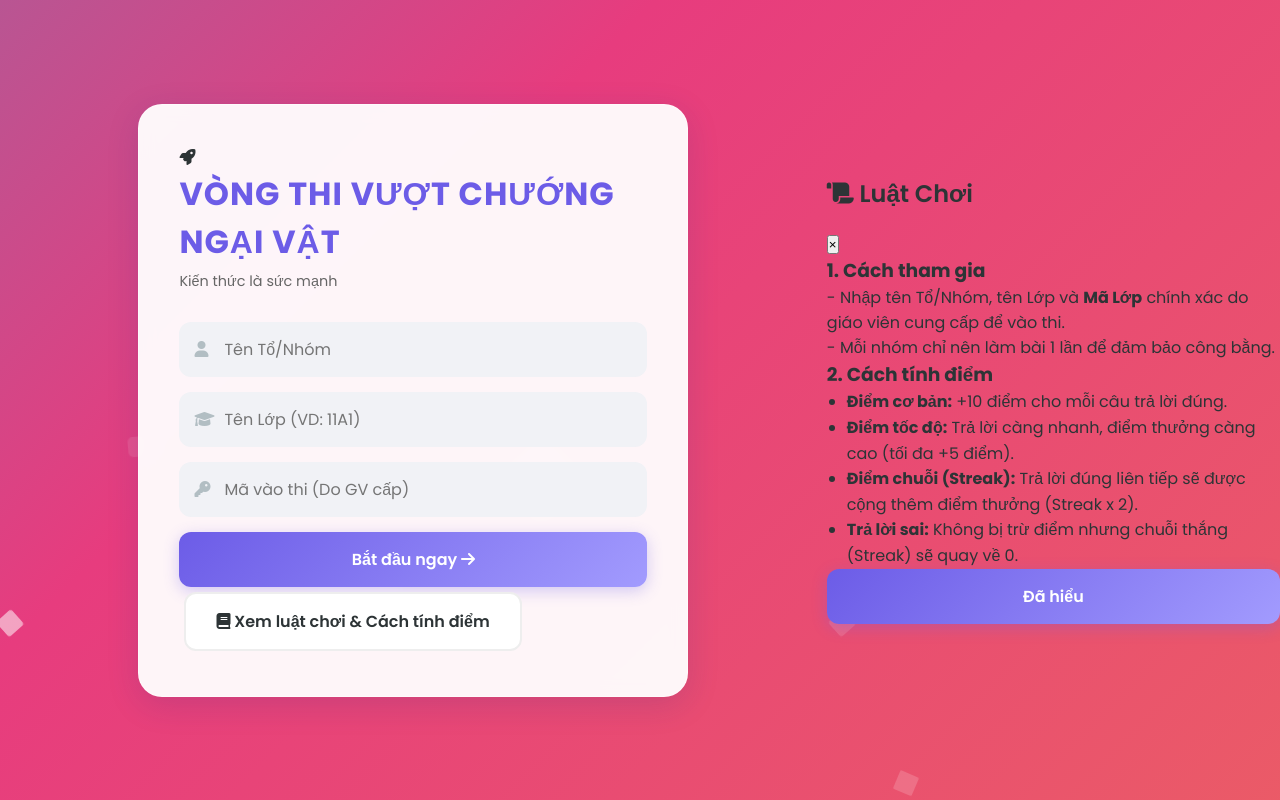
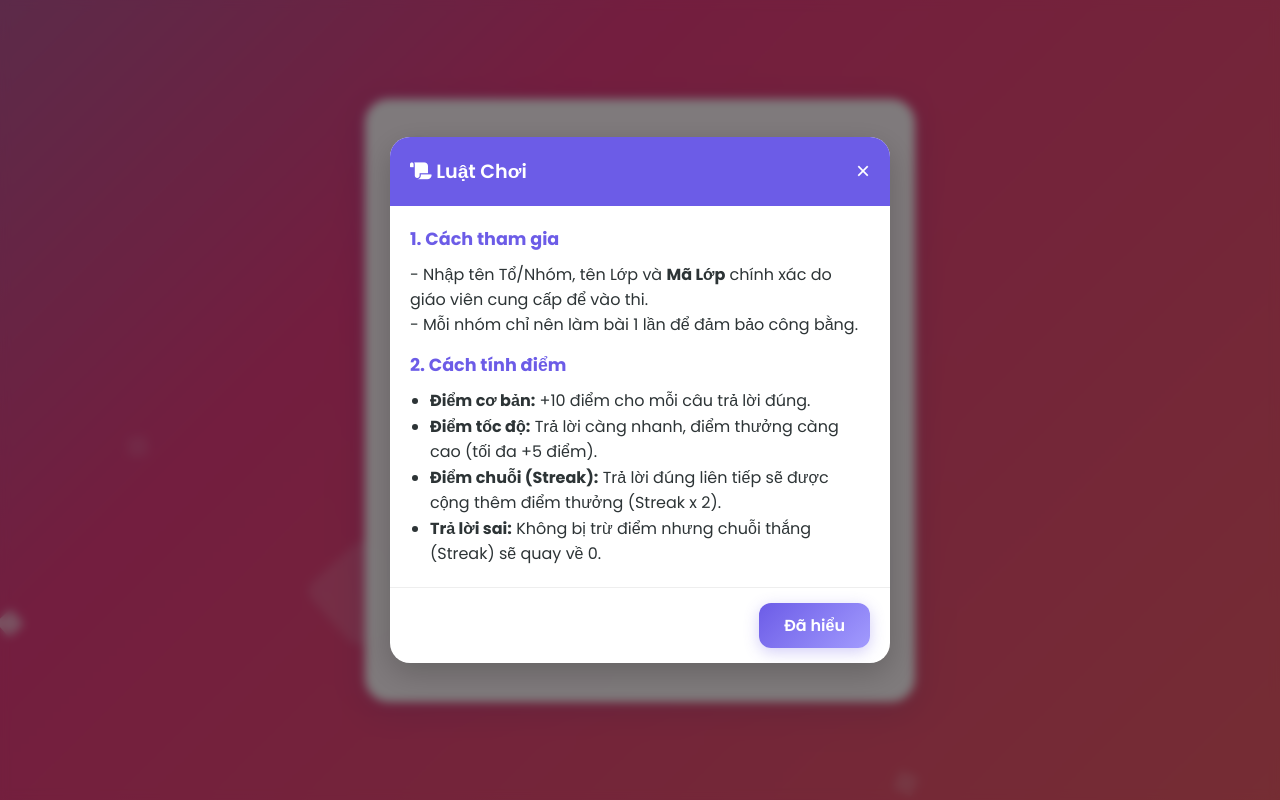
Before and after one commit to VannQuoc/quiz, a plain HTML site: page index.html in a window 1280 px wide. Both pictures are taken after a click on the button "Xem luật chơi & Cách tính điểm". Drawn offline with Linux system fonts and the light colour scheme.

Commit message:
Implement modal styles for game rules
Added styles for modal overlay and content.

```diff
--- a/style.css
+++ b/style.css
@@ -127,6 +127,13 @@ h2 { color: var(--dark); margin-bottom: 20px; font-weight: 600; }
 }
 
 /* Buttons */
+.button-group-vertical {
+    display: flex;
+    flex-direction: column;
+    gap: 10px;
+    margin-top: 10px;
+}
+
 .btn-main, .btn-secondary {
     padding: 15px 30px;
     border: none;
@@ -150,12 +157,12 @@ h2 { color: var(--dark); margin-bottom: 20px; font-weight: 600; }
     background: #fff;
     color: var(--dark);
     border: 2px solid #eee;
-    margin: 5px;
-    flex: 1;
+    width: 100%; /* Sửa để full width trên mobile */
 }
 .btn-secondary:hover { background: #f8f9fa; border-color: #ccc; }
 
 .result-actions { display: flex; flex-wrap: wrap; justify-content: center; gap: 10px; margin-top: 20px; }
+.result-actions .btn-secondary { width: auto; flex: 1; }
 
 /* Quiz Screen */
 .quiz-header { margin-bottom: 25px; }
@@ -290,7 +297,7 @@ th { background: var(--primary); color: white; padding: 15px; position: sticky;
 td { padding: 12px 15px; border-bottom: 1px solid #eee; text-align: center; }
 tbody tr:nth-child(even) { background: #f9f9f9; }
 tbody tr:hover { background: #f1f0ff; }
-tbody tr:nth-child(1) td { color: #f1c40f; font-weight: bold; } /* Gold for top 1 */
+tbody tr:nth-child(1) td { color: #f1c40f; font-weight: bold; }
 
 /* Review */
 #review-list {
@@ -319,3 +326,76 @@ tbody tr:nth-child(1) td { color: #f1c40f; font-weight: bold; } /* Gold for top
 
 .mt-20 { margin-top: 20px; }
 .sticky-bottom { position: sticky; bottom: -10px; margin-top: 20px; z-index: 5; }
+
+/* --- CSS MỚI CHO MODAL LUẬT CHƠI --- */
+.modal-overlay {
+    position: fixed;
+    top: 0; left: 0;
+    width: 100%; height: 100%;
+    background: rgba(0,0,0,0.5);
+    z-index: 1000;
+    display: flex;
+    justify-content: center;
+    align-items: center;
+    opacity: 0;
+    visibility: hidden;
+    transition: all 0.3s;
+    backdrop-filter: blur(5px);
+}
+.modal-overlay.active {
+    opacity: 1;
+    visibility: visible;
+}
+.modal-content {
+    background: white;
+    width: 90%;
+    max-width: 500px;
+    border-radius: 20px;
+    box-shadow: 0 10px 30px rgba(0,0,0,0.2);
+    transform: scale(0.8);
+    transition: all 0.3s;
+    overflow: hidden;
+    display: flex;
+    flex-direction: column;
+    max-height: 80vh;
+}
+.modal-overlay.active .modal-content {
+    transform: scale(1);
+}
+.modal-header {
+    background: var(--primary);
+    color: white;
+    padding: 20px;
+    display: flex;
+    justify-content: space-between;
+    align-items: center;
+}
+.modal-header h2 { margin: 0; color: white; font-size: 1.2rem; }
+.close-btn {
+    background: none;
+    border: none;
+    color: white;
+    font-size: 1.5rem;
+    cursor: pointer;
+}
+.modal-body {
+    padding: 20px;
+    overflow-y: auto;
+    text-align: left;
+}
+.modal-body h3 {
+    color: var(--primary);
+    font-size: 1.1rem;
+    margin-bottom: 10px;
+    margin-top: 15px;
+}
+.modal-body h3:first-child { margin-top: 0; }
+.modal-footer {
+    padding: 15px 20px;
+    border-top: 1px solid #eee;
+    text-align: right;
+}
+.modal-footer .btn-main {
+    width: auto;
+    padding: 10px 25px;
+}
```
